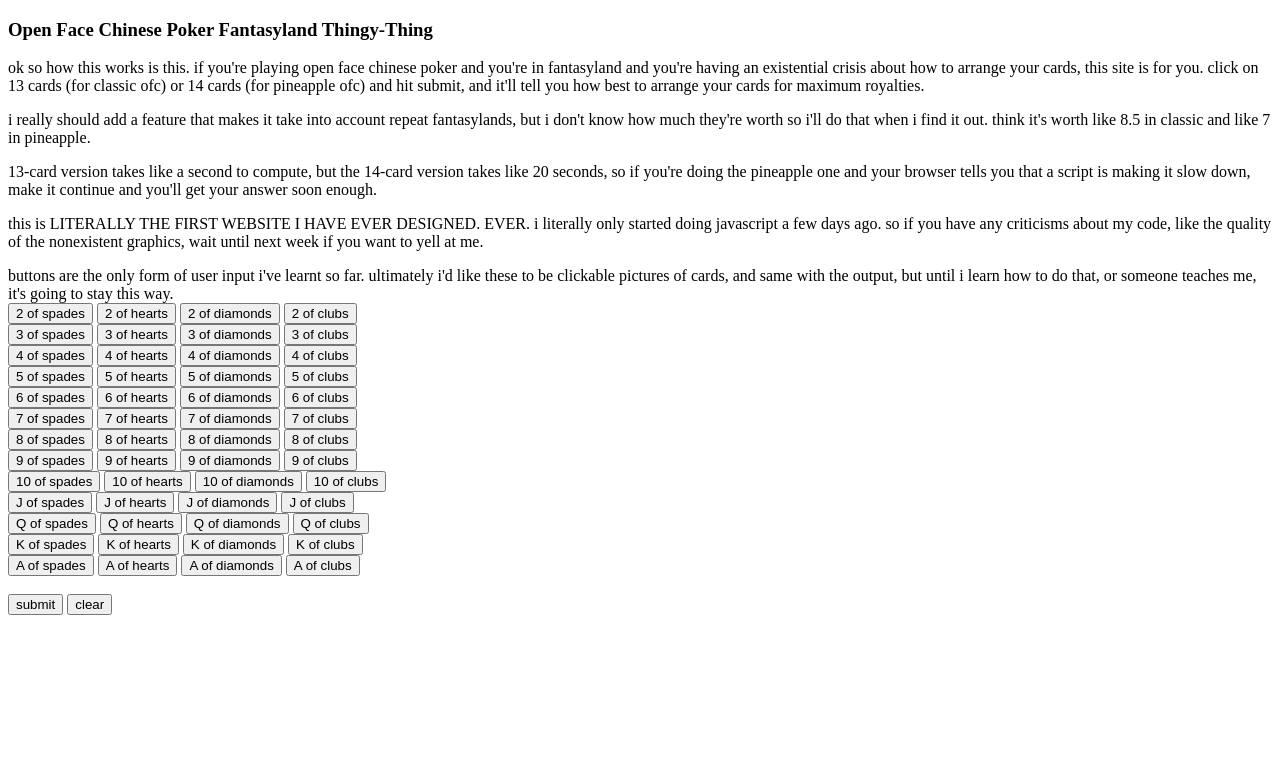
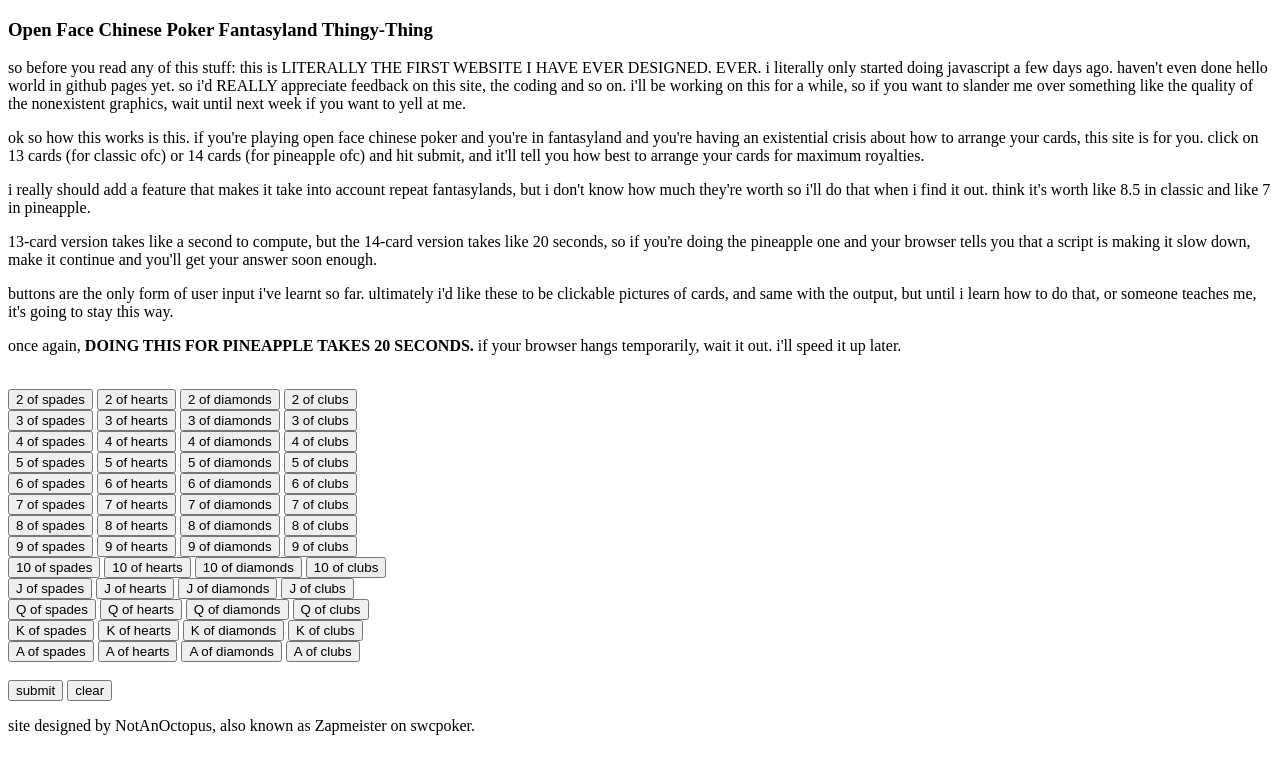
Before and after one commit to NotAnOctopus/open-face-chinese-poker-fantasyland, a plain HTML site: page index.html in a window 1280 px wide. Drawn offline with Linux system fonts and the light colour scheme.

Commit message:
Update index.html

```diff
--- a/index.html
+++ b/index.html
@@ -5,15 +5,17 @@
 
 <h3>Open Face Chinese Poker Fantasyland Thingy-Thing</h3>
 
+<p>so before you read any of this stuff: this is LITERALLY THE FIRST WEBSITE I HAVE EVER DESIGNED. EVER. i literally only started doing javascript a few days ago. haven't even done hello world in github pages yet. so i'd REALLY appreciate feedback on this site, the coding and so on. i'll be working on this for a while, so if you want to slander me over something like the quality of the nonexistent graphics, wait until next week if you want to yell at me.</p>
+
 <p>ok so how this works is this. if you're playing open face chinese poker and you're in fantasyland and you're having an existential crisis about how to arrange your cards, this site is for you. click on 13 cards (for classic ofc) or 14 cards (for pineapple ofc) and hit submit, and it'll tell you how best to arrange your cards for maximum royalties.</p>
 
 <p>i really should add a feature that makes it take into account repeat fantasylands, but i don't know how much they're worth so i'll do that when i find it out. think it's worth like 8.5 in classic and like 7 in pineapple.</p>
 
 <p>13-card version takes like a second to compute, but the 14-card version takes like 20 seconds, so if you're doing the pineapple one and your browser tells you that a script is making it slow down, make it continue and you'll get your answer soon enough.</p>
 
-<p>this is LITERALLY THE FIRST WEBSITE I HAVE EVER DESIGNED. EVER. i literally only started doing javascript a few days ago. so if you have any criticisms about my code, like the quality of the nonexistent graphics, wait until next week if you want to yell at me.</p>
+<p> buttons are the only form of user input i've learnt so far. ultimately i'd like these to be clickable pictures of cards, and same with the output, but until i learn how to do that, or someone teaches me, it's going to stay this way.
 
-<p> buttons are the only form of user input i've learnt so far. ultimately i'd like these to be clickable pictures of cards, and same with the output, but until i learn how to do that, or someone teaches me, it's going to stay this way.
+<p>once again, <strong>DOING THIS FOR PINEAPPLE TAKES 20 SECONDS.</strong> if your browser hangs temporarily, wait it out. i'll speed it up later.</p>
 
 <!-- someone tell me how the fuck you do a for loop in html -->
 
@@ -91,6 +93,8 @@
 <p id="something"></p>
 <p id="stuff"></p>
 
+<p>site designed by NotAnOctopus, also known as Zapmeister on swcpoker.</p>
+
 <script src="poker fantasyland js thingy.js"></script>
 
 </body>
```
